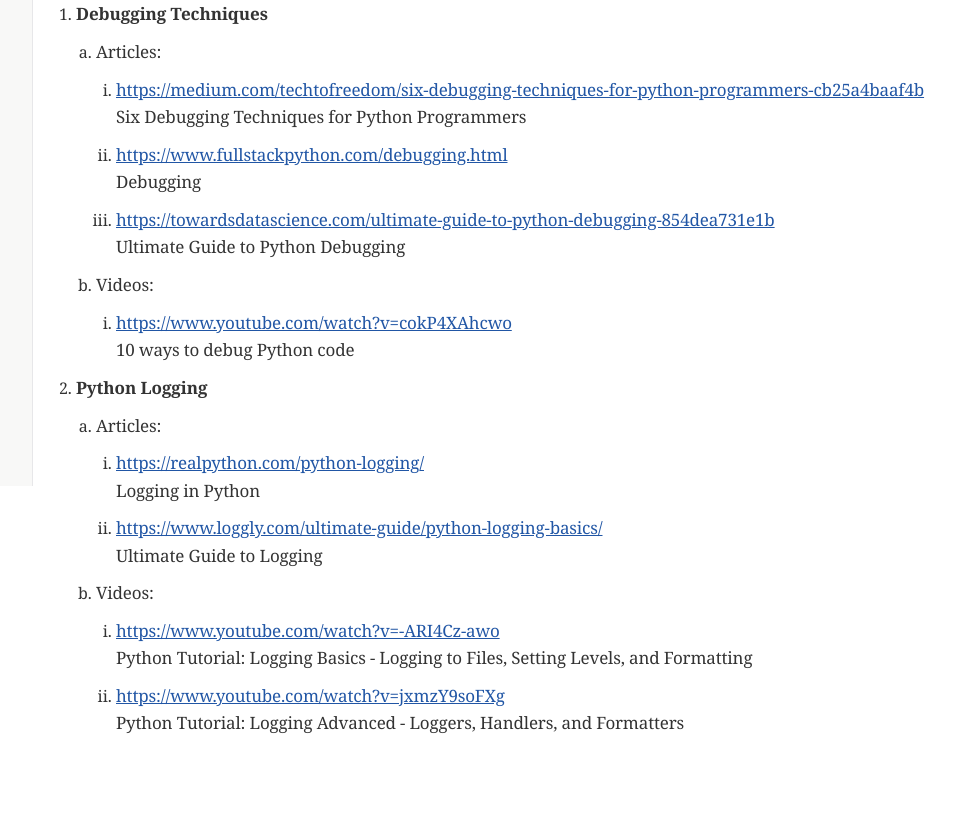
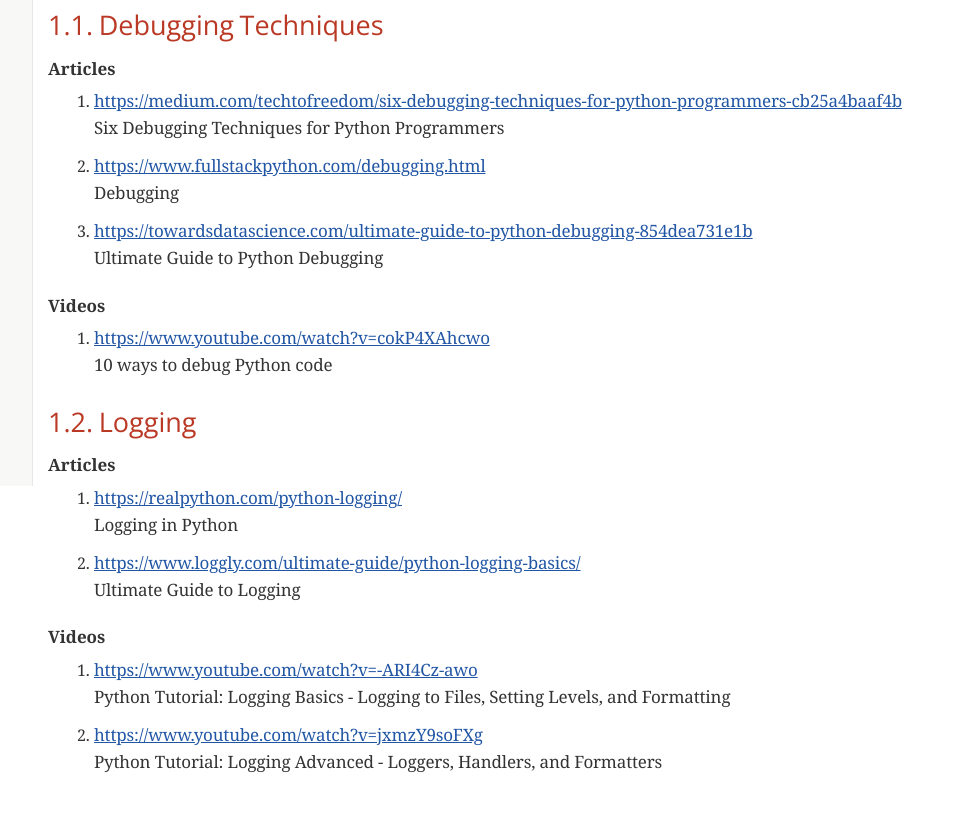
Before and after one commit to paulojeronimo/refs, a plain HTML site: page index.html in a window 1280 px wide. Shown: the part 314-1129 px from the top of the page, without its empty margins (287-1243 px from the left). Before the commit the page ends 1091 px from the top, so only its background shows below. Drawn offline with nearby package versions, Linux system fonts and the light colour scheme; a web font is replaced by a local one.

Commit message:
Published at Sat Mar 27 10:36:53 -03 2021

```diff
--- a/index.html
+++ b/index.html
@@ -5,7 +5,7 @@
 <meta http-equiv="X-UA-Compatible" content="IE=edge">
 <meta name="viewport" content="width=device-width, initial-scale=1.0">
 <meta name="generator" content="Asciidoctor 2.0.10">
-<meta name="author" content="Paulo Jerônimo &lt;pj@paulojeronimo.com&gt;, 2021-03-27 10:11:17 -0300">
+<meta name="author" content="Paulo Jerônimo &lt;pj@paulojeronimo.com&gt;, 2021-03-27 10:36:46 -0300">
 <title>References that I find interesting</title>
 <link rel="stylesheet" href="https://fonts.googleapis.com/css?family=Open+Sans:300,300italic,400,400italic,600,600italic%7CNoto+Serif:400,400italic,700,700italic%7CDroid+Sans+Mono:400,700">
 <style>
@@ -442,12 +442,17 @@ body.book #toc,body.book #preamble,body.book h1.sect0,body.book .sect1>h2{page-b
 <div id="header">
 <h1>References that I find interesting</h1>
 <div class="details">
-<span id="author" class="author">Paulo Jerônimo &lt;pj@paulojeronimo.com&gt;, 2021-03-27 10:11:17 -0300</span><br>
+<span id="author" class="author">Paulo Jerônimo &lt;pj@paulojeronimo.com&gt;, 2021-03-27 10:36:46 -0300</span><br>
 </div>
 <div id="toc" class="toc2">
 <div id="toctitle">Table of Contents</div>
 <ul class="sectlevel1">
-<li><a href="#python_programming_references">1. Python Programming References</a></li>
+<li><a href="#python">1. Python Programming</a>
+<ul class="sectlevel2">
+<li><a href="#python-debugging-techniques">1.1. Debugging Techniques</a></li>
+<li><a href="#python-logging">1.2. Logging</a></li>
+</ul>
+</li>
 </ul>
 </div>
 </div>
@@ -471,18 +476,16 @@ add your references, and sends me a pull request.
 </div>
 </div>
 <div class="sect1">
-<h2 id="python_programming_references"><a class="anchor" href="#python_programming_references"></a>1. Python Programming References</h2>
+<h2 id="python"><a class="anchor" href="#python"></a>1. Python Programming</h2>
 <div class="sectionbody">
+<div class="sect2">
+<h3 id="python-debugging-techniques"><a class="anchor" href="#python-debugging-techniques"></a>1.1. Debugging Techniques</h3>
+<div class="dlist">
+<dl>
+<dt class="hdlist1">Articles</dt>
+<dd>
 <div class="olist arabic">
 <ol class="arabic">
-<li>
-<p><strong>Debugging Techniques</strong></p>
-<div class="olist loweralpha">
-<ol class="loweralpha" type="a">
-<li>
-<p>Articles:</p>
-<div class="olist lowerroman">
-<ol class="lowerroman" type="i">
 <li>
 <p><a href="https://medium.com/techtofreedom/six-debugging-techniques-for-python-programmers-cb25a4baaf4b" class="bare">https://medium.com/techtofreedom/six-debugging-techniques-for-python-programmers-cb25a4baaf4b</a><br>
 Six Debugging Techniques for Python Programmers</p>
@@ -497,29 +500,29 @@ Ultimate Guide to Python Debugging</p>
 </li>
 </ol>
 </div>
-</li>
-<li>
-<p>Videos:</p>
-<div class="olist lowerroman">
-<ol class="lowerroman" type="i">
+</dd>
+<dt class="hdlist1">Videos</dt>
+<dd>
+<div class="olist arabic">
+<ol class="arabic">
 <li>
 <p><a href="https://www.youtube.com/watch?v=cokP4XAhcwo" class="bare">https://www.youtube.com/watch?v=cokP4XAhcwo</a><br>
 10 ways to debug Python code</p>
 </li>
 </ol>
 </div>
-</li>
-</ol>
+</dd>
+</dl>
 </div>
-</li>
-<li>
-<p><strong>Python Logging</strong></p>
-<div class="olist loweralpha">
-<ol class="loweralpha" type="a">
-<li>
-<p>Articles:</p>
-<div class="olist lowerroman">
-<ol class="lowerroman" type="i">
+</div>
+<div class="sect2">
+<h3 id="python-logging"><a class="anchor" href="#python-logging"></a>1.2. Logging</h3>
+<div class="dlist">
+<dl>
+<dt class="hdlist1">Articles</dt>
+<dd>
+<div class="olist arabic">
+<ol class="arabic">
 <li>
 <p><a href="https://realpython.com/python-logging/" class="bare">https://realpython.com/python-logging/</a><br>
 Logging in Python</p>
@@ -530,11 +533,11 @@ Ultimate Guide to Logging</p>
 </li>
 </ol>
 </div>
-</li>
-<li>
-<p>Videos:</p>
-<div class="olist lowerroman">
-<ol class="lowerroman" type="i">
+</dd>
+<dt class="hdlist1">Videos</dt>
+<dd>
+<div class="olist arabic">
+<ol class="arabic">
 <li>
 <p><a href="https://www.youtube.com/watch?v=-ARI4Cz-awo" class="bare">https://www.youtube.com/watch?v=-ARI4Cz-awo</a><br>
 Python Tutorial: Logging Basics - Logging to Files, Setting Levels, and Formatting</p>
@@ -545,11 +548,9 @@ Python Tutorial: Logging Advanced - Loggers, Handlers, and Formatters</p>
 </li>
 </ol>
 </div>
-</li>
-</ol>
+</dd>
+</dl>
 </div>
-</li>
-</ol>
 </div>
 </div>
 </div>
```
